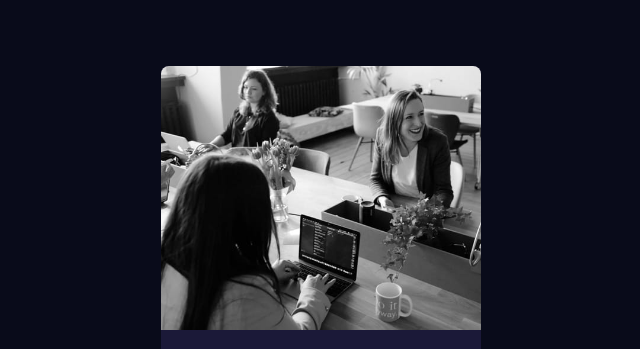
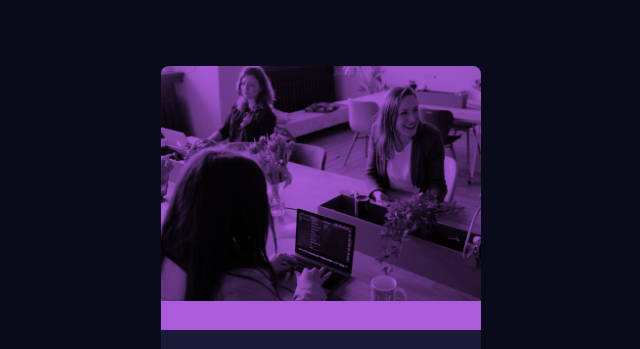
Before and after one commit to JulioCinquina/fem-stats-preview-card, a plain HTML site: page index.html in a window 1280 px wide. Shown: the top 349 px of the page, without its empty margins (319-959 px from the left). Drawn offline with Linux system fonts and the light colour scheme.

Commit message:
Add card image overlay

```diff
--- a/index.html
+++ b/index.html
@@ -26,8 +26,8 @@
   <body>
     <main>
       <div class="card">
-        <div class="card__image">
-          <picture>
+        <div class="card__image-container">
+          <picture class="card__image-element">
             <source
               media="(min-width: 45em)"
               srcset="./images/image-header-desktop.jpg"
--- a/style.css
+++ b/style.css
@@ -62,6 +62,22 @@ main {
   overflow: hidden;
 }
 
+.card__image-container {
+  /* To use "background-blend-mode", a background image is required */
+  background-color: var(--color-accent);
+  background-image: url(./images/image-header-mobile.jpg);
+  background-repeat: no-repeat;
+  background-size: contain;
+  background-blend-mode: multiply;
+}
+
+.card__image-element {
+  /* This lets the container have the size of the image without showing it.
+
+  The image is placed by the "background-image" property in the container because "background-blend-mode" is required. */
+  visibility: hidden;
+}
+
 .card__title {
   color: var(--color-neutral-100);
 }
```
